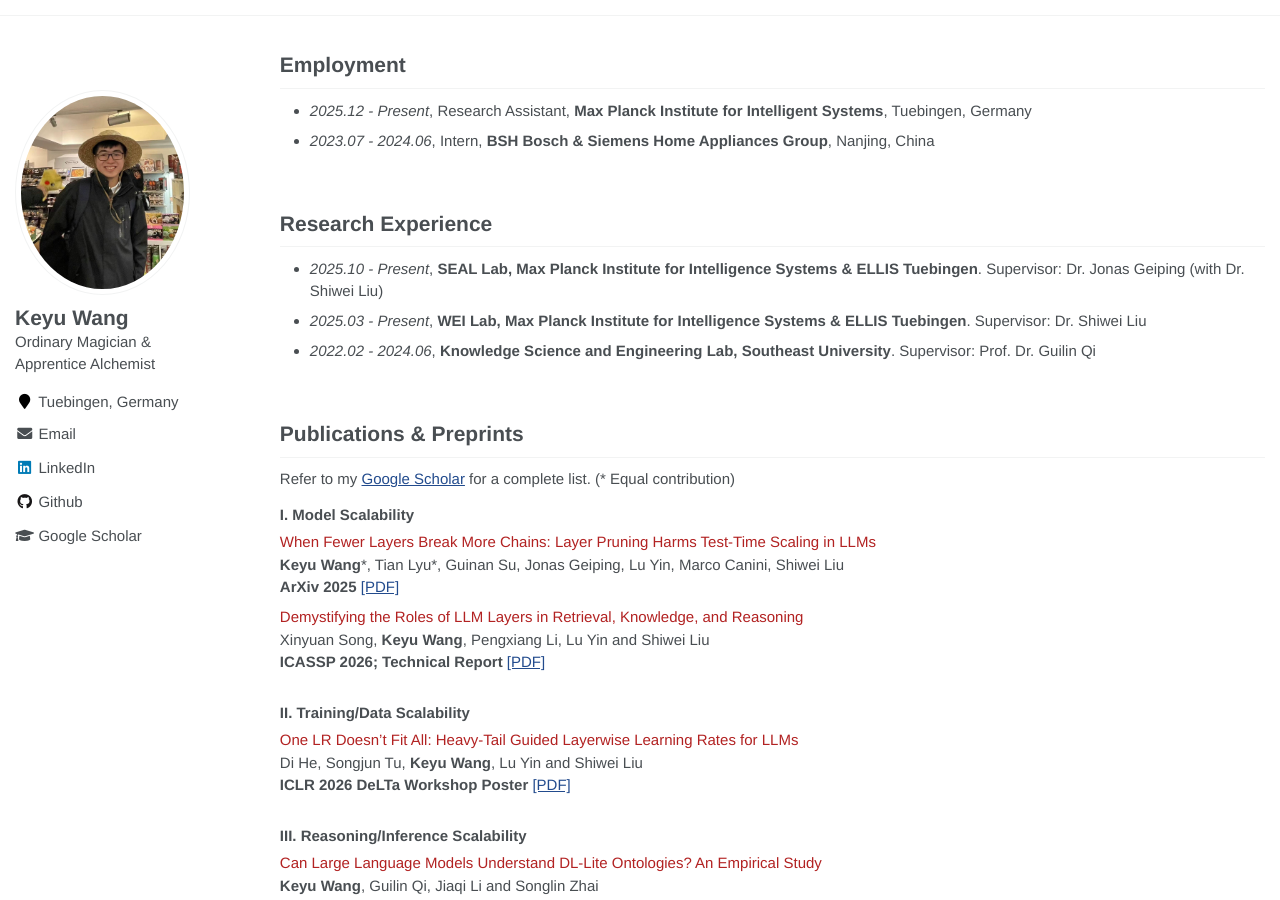
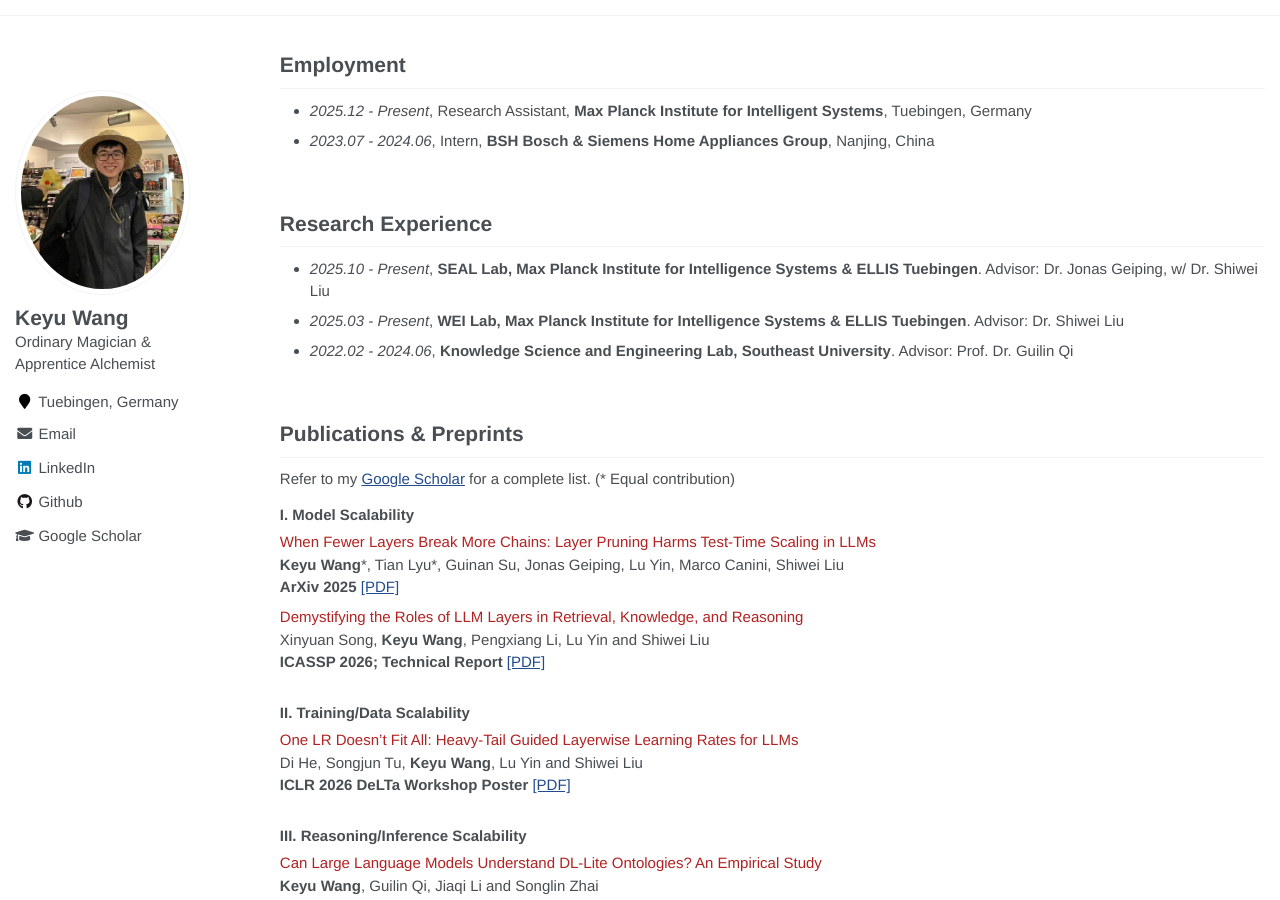
Before and after one commit to keyu-wang-2002/keyu-wang-2002.github.io, a Jekyll site: the page built from _pages/about.md, in a window 1280 px wide and 900 px high, scrolled down 436 px. Built offline with Jekyll 4.4.1, drawn with Linux system fonts in a browser that asks for light colours.

Commit message:
Update about.md

```diff
--- a/_pages/about.md
+++ b/_pages/about.md
@@ -39,9 +39,9 @@ You can find my CV [here](https://raw.githubusercontent.com/keyu-wang-2002/keyu-
 <br>
 
 # Research Experience
-- *2025.10 - Present*, **SEAL Lab, Max Planck Institute for Intelligence Systems & ELLIS Tuebingen**. Supervisor: Dr. Jonas Geiping (with Dr. Shiwei Liu)
-- *2025.03 - Present*, **WEI Lab, Max Planck Institute for Intelligence Systems & ELLIS Tuebingen**. Supervisor: Dr. Shiwei Liu
-- *2022.02 - 2024.06*, **Knowledge Science and Engineering Lab, Southeast University**. Supervisor: Prof. Dr. Guilin Qi
+- *2025.10 - Present*, **SEAL Lab, Max Planck Institute for Intelligence Systems & ELLIS Tuebingen**. Advisor: Dr. Jonas Geiping, w/ Dr. Shiwei Liu
+- *2025.03 - Present*, **WEI Lab, Max Planck Institute for Intelligence Systems & ELLIS Tuebingen**. Advisor: Dr. Shiwei Liu
+- *2022.02 - 2024.06*, **Knowledge Science and Engineering Lab, Southeast University**. Advisor: Prof. Dr. Guilin Qi
 
 <br>
 
```
